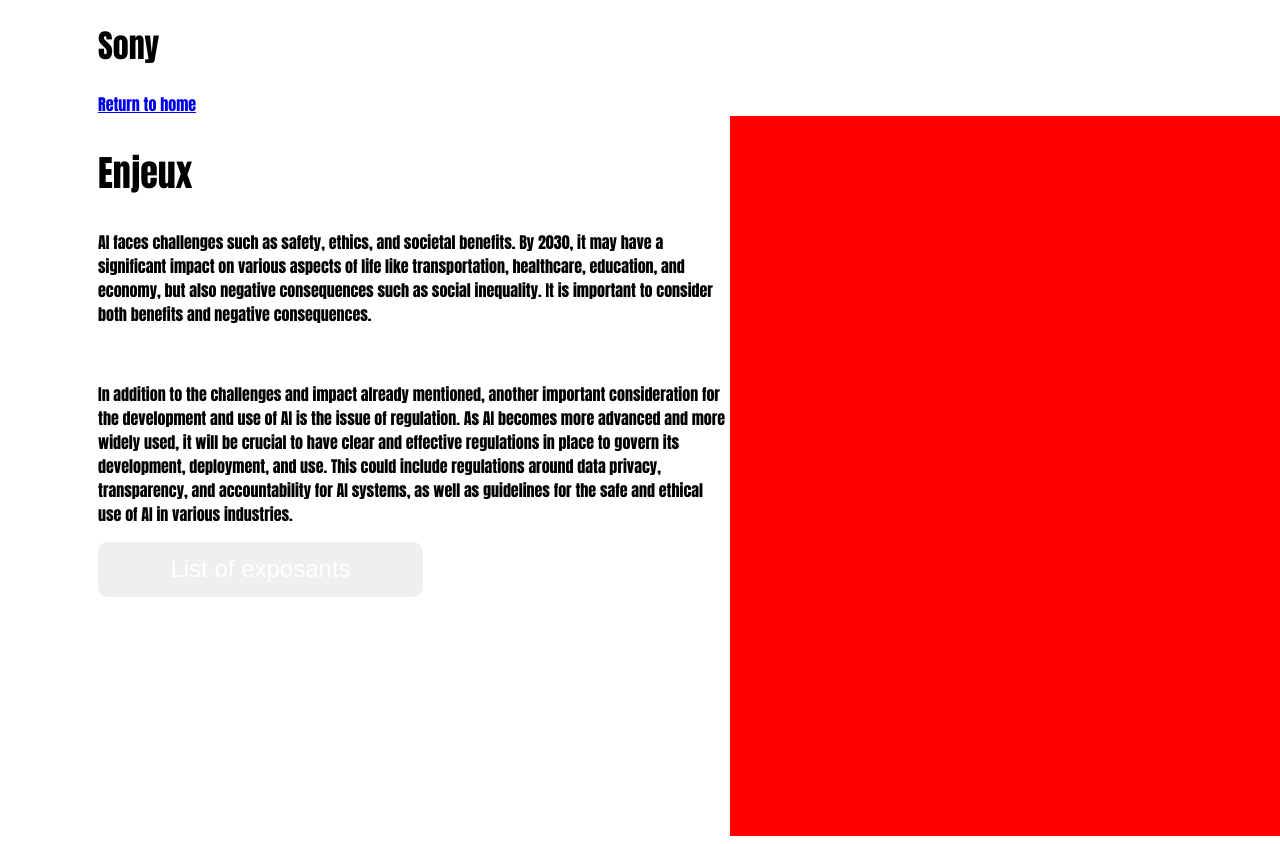
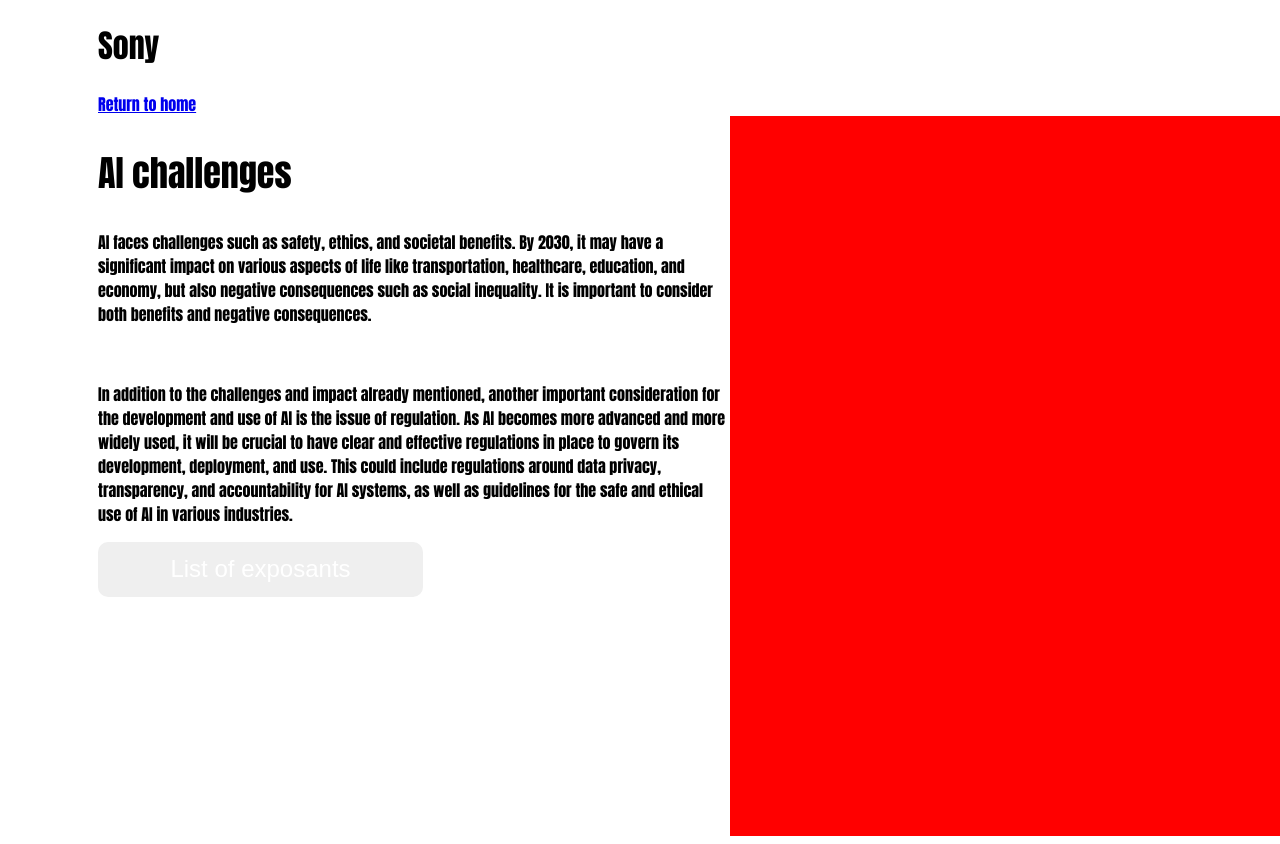
Before and after one commit to CyriacduChatenet/ESD-react-page-generator, a React (Vite) app: page /sony in a window 1280 px wide. Shown: the top 844 px of the page. Built offline with nearby package versions, Linux system fonts and the light colour scheme.

Commit message:
add files and css

```diff
--- a/src/page.jsx
+++ b/src/page.jsx
@@ -10,7 +10,7 @@ export const Page = ({ background, name, logo, primary_color, secondary_color, d
             </div>
             <section className="main">
                 <div className="left">
-                    <h2>Enjeux</h2>
+                    <h2>AI challenges</h2>
                     <p>AI faces challenges such as safety, ethics, and societal benefits. By 2030, it may have a significant impact on various aspects of life like transportation, healthcare, education, and economy, but also negative consequences such as social inequality. It is important to consider both benefits and negative consequences.</p>
                     <img src="" alt="" />
                     <p>In addition to the challenges and impact already mentioned, another important consideration for the development and use of AI is the issue of regulation. As AI becomes more advanced and more widely used, it will be crucial to have clear and effective regulations in place to govern its development, deployment, and use. This could include regulations around data privacy, transparency, and accountability for AI systems, as well as guidelines for the safe and ethical use of AI in various industries.</p>
```
